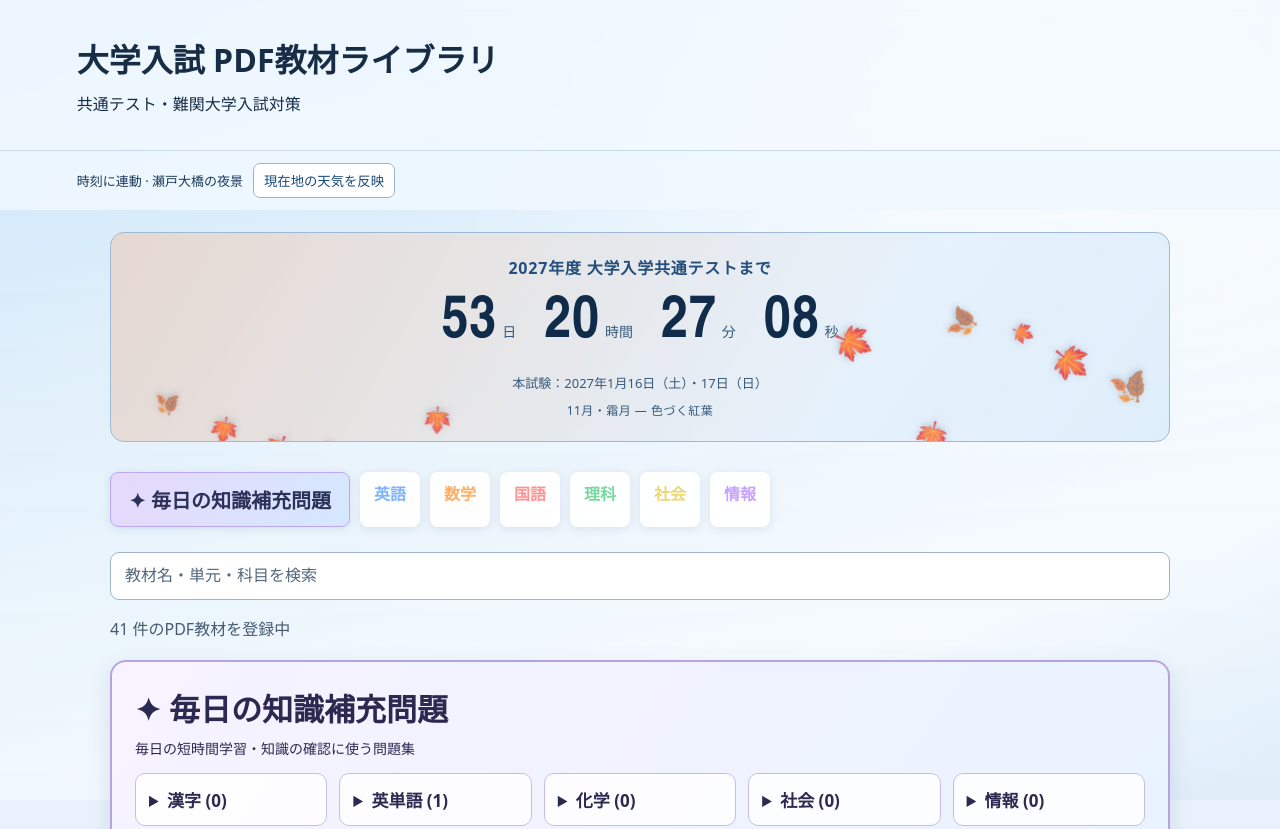
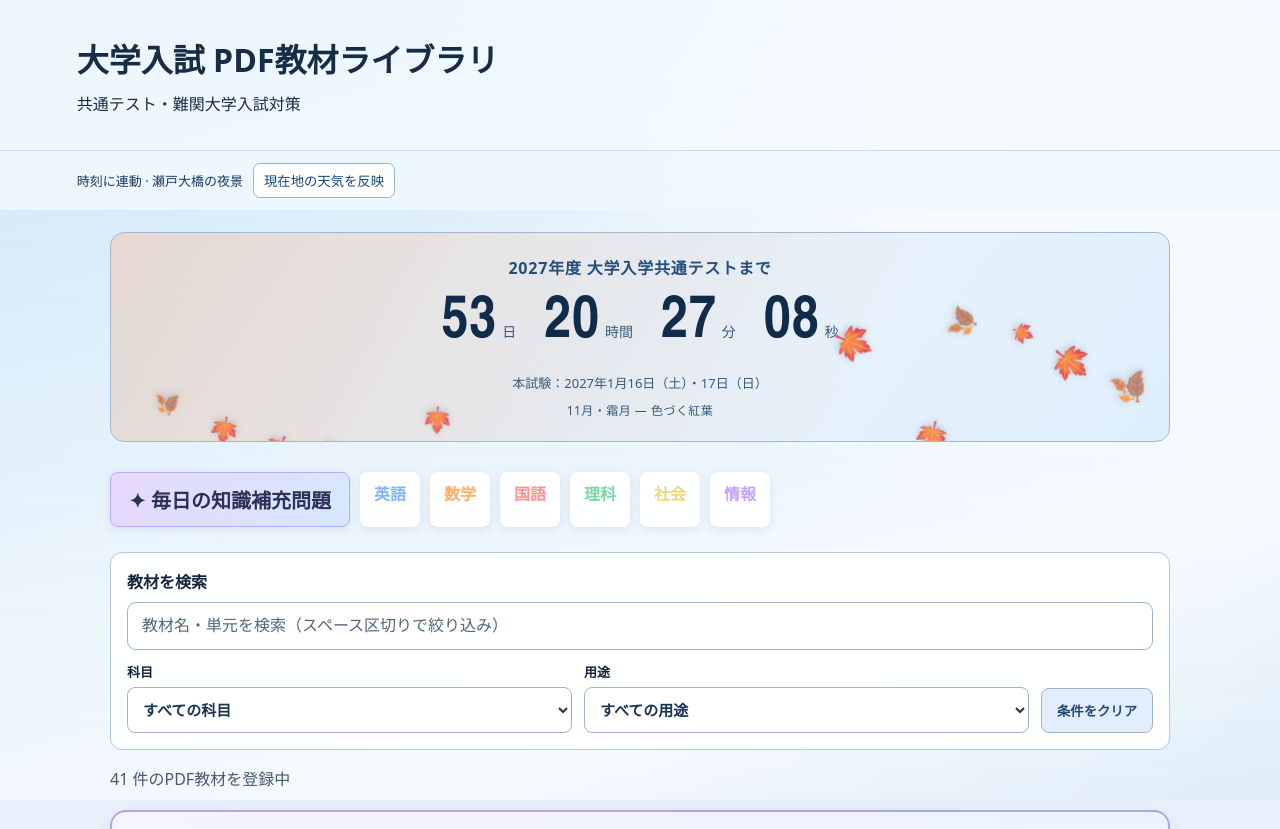
Before and after one commit to Shigerudax/pdf-study-library, a plain HTML site: page index.html in a window 1280 px wide. Shown: the top 829 px of the page. Drawn offline with Linux system fonts and the light colour scheme; no server answers.

Commit message:
Add subject and exam-type filters to PDF material search

```diff
--- a/index.html
+++ b/index.html
@@ -163,6 +163,18 @@ html[data-solar-theme="day"] .web-practice h2,html[data-solar-theme="day"] .web-
 html[data-solar-theme="day"] .web-practice-button{background:#1e568a;color:#fff}
 html[data-solar-theme="day"] .web-practice-button:hover{background:#16416b}
 
+.search-tools{margin-bottom:16px;padding:16px;border:1px solid rgba(150,180,210,.4);border-radius:12px;background:rgba(21,38,60,.84)}
+.search-tools>label{display:block;font-weight:700;margin-bottom:9px}
+.search-tools input{margin-bottom:12px}
+.search-filters{display:flex;flex-wrap:wrap;gap:12px;align-items:end}
+.search-filters label{flex:1 1 190px;font-size:13px;font-weight:650}
+.search-filters select{display:block;width:100%;margin-top:6px;padding:11px;border:1px solid #8ba5c5;border-radius:8px;background:#1c293d;color:#fff;font:inherit;font-size:15px}
+.search-filters button{padding:12px 15px;border:1px solid #8ba5c5;border-radius:8px;background:#294564;color:white;font-weight:650;cursor:pointer}
+.search-filters button:hover{background:#375b80}
+html[data-solar-theme="day"] .search-tools{background:rgba(255,255,255,.93);border-color:#b3c9df}
+html[data-solar-theme="day"] .search-filters select{background:#fff;color:#193452;border-color:#9eb4cc}
+html[data-solar-theme="day"] .search-filters button{background:#e2eefb;color:#204a75;border-color:#9eb4cc}
+.search-filters select:focus-visible,.search-filters button:focus-visible{outline:2px solid #78b8ff;outline-offset:2px}
 </style>
 </head>
 <body>
@@ -194,7 +206,7 @@ html[data-solar-theme="day"] .web-practice-button:hover{background:#16416b}
 <a href="#subject-社会" style="color:#ecd775">社会</a>
 <a href="#subject-情報" style="color:#c6a3ff">情報</a>
 </nav>
-<input type="search" id="search" aria-label="教材を検索" placeholder="教材名・単元・科目を検索">
+<div class="search-tools"><label for="search">教材を検索</label><input type="search" id="search" aria-label="教材を検索" placeholder="教材名・単元を検索（スペース区切りで絞り込み）"><div class="search-filters"><label for="filter-subject">科目<select id="filter-subject"><option value="">すべての科目</option><option>英語</option><option>数学</option><option>国語</option><option>理科</option><option>社会</option><option>情報</option><option>毎日の知識補充問題</option></select></label><label for="filter-category">用途<select id="filter-category"><option value="">すべての用途</option><option>共通テスト用</option><option>二次試験用</option><option>基礎確認事項</option><option>毎日の知識補充問題</option></select></label><button id="clear-filters" type="button">条件をクリア</button></div></div>
 <p id="status" role="status" aria-live="polite">教材一覧を読み込み中…</p>
 <section id="daily-knowledge" class="daily-section" aria-label="毎日の知識補充問題"></section>
 <section id="materials" aria-label="教材一覧"></section>
@@ -500,6 +512,10 @@ function createMaterialList(items){
 }
 
 const search = document.getElementById("search");
+const subjectFilter=document.getElementById("filter-subject");
+const categoryFilter=document.getElementById("filter-category");
+const clearFilters=document.getElementById("clear-filters");
+function filtersActive(){return Boolean(search.value.trim()||subjectFilter.value||categoryFilter.value)}
 const container = document.getElementById("materials");
 const dailyContainer=document.getElementById("daily-knowledge");
 const DAILY_TOPICS=["漢字","英単語","化学","社会","情報"];
@@ -528,11 +544,12 @@ function dailyTopic(item){
 }
 function render(){
   const terms=search.value.trim().normalize("NFKC").toLocaleLowerCase("ja").split(/\s+/).filter(Boolean);
-  const data=allMaterials.filter(item=>terms.every(t=>searchableText(item).includes(t)));
+  const data=allMaterials.filter(item=>(!subjectFilter.value||item.subject===subjectFilter.value)&&(!categoryFilter.value||item.category===categoryFilter.value)&&terms.every(t=>searchableText(item).includes(t)));
+  const filtering=filtersActive();
   container.replaceChildren();
   dailyContainer.replaceChildren();
   const dailyItems=data.filter(item=>item.subject==="毎日の知識補充問題");
-  const showDaily=!terms.length || dailyItems.length>0;
+  const showDaily=(!filtering && !subjectFilter.value)||dailyItems.length>0;
   if(showDaily){
     const feature=document.createElement("article");
     feature.className="daily-feature";
@@ -547,10 +564,10 @@ function render(){
     dailyGrid.className="daily-topic-grid";
     for(const topic of DAILY_TOPICS){
       const topicItems=dailyItems.filter(item=>dailyTopic(item)===topic);
-      if(terms.length&&!topicItems.length)continue;
+      if(filtering&&!topicItems.length)continue;
       const group=document.createElement("details");
       group.className="daily-topic";
-      group.open=terms.length>0;
+      group.open=filtering;
       const summary=document.createElement("summary");
       summary.textContent=topic+" ("+topicItems.length+")";
       group.append(summary);
@@ -578,7 +595,7 @@ function render(){
   let visible=showDaily?1:0;
   for(const subject of SUBJECTS){
     const own=data.filter(item=>item.subject===subject.name);
-    if(terms.length && !own.length) continue;
+    if(filtering && !own.length) continue;
     visible++;
     const article=document.createElement("article");
     article.id="subject-"+subject.name;
@@ -592,7 +609,7 @@ function render(){
     article.append(h2);
     for(const category of CATEGORIES){
       const items=own.filter(item=>item.category===category);
-      if(terms.length && !items.length) continue;
+      if(filtering && !items.length) continue;
       const detail=document.createElement("details");
       detail.open=terms.length>0;
       const summary=document.createElement("summary");
@@ -606,7 +623,7 @@ function render(){
         const groups=[...TOPICS[subject.name],"その他・未分類"];
         for(const topic of groups){
           const topicItems=items.filter(item=>classifyTopic(item)===topic);
-          if(terms.length && !topicItems.length)continue;
+          if(filtering && !topicItems.length)continue;
           if(topic==="その他・未分類" && !topicItems.length)continue;
           const group=document.createElement("details");
           group.className="topic-group";
@@ -639,8 +656,8 @@ function render(){
     }
     container.append(article);
   }
-  empty.hidden=visible!==0;
-  statusText.textContent=allMaterials.length+" 件のPDF教材を登録中"+(terms.length?" · 検索結果 "+data.length+" 件":"");
+  empty.hidden=data.length!==0 || !filtering;
+  statusText.textContent=allMaterials.length+" 件のPDF教材を登録中"+(filtering?" · 検索結果 "+data.length+" 件":"");
 }
 async function init(){
   try{
@@ -656,8 +673,11 @@ async function init(){
   }
 }
 search.addEventListener("input",render);
+subjectFilter.addEventListener("change",render);
+categoryFilter.addEventListener("change",render);
+clearFilters.addEventListener("click",()=>{search.value="";subjectFilter.value="";categoryFilter.value="";render();search.focus();});
 document.querySelector("nav").addEventListener("click",()=>{
-  if(search.value){search.value="";render();}
+  if(filtersActive()){search.value="";subjectFilter.value="";categoryFilter.value="";render();}
 });
 init();
 </script>
```
